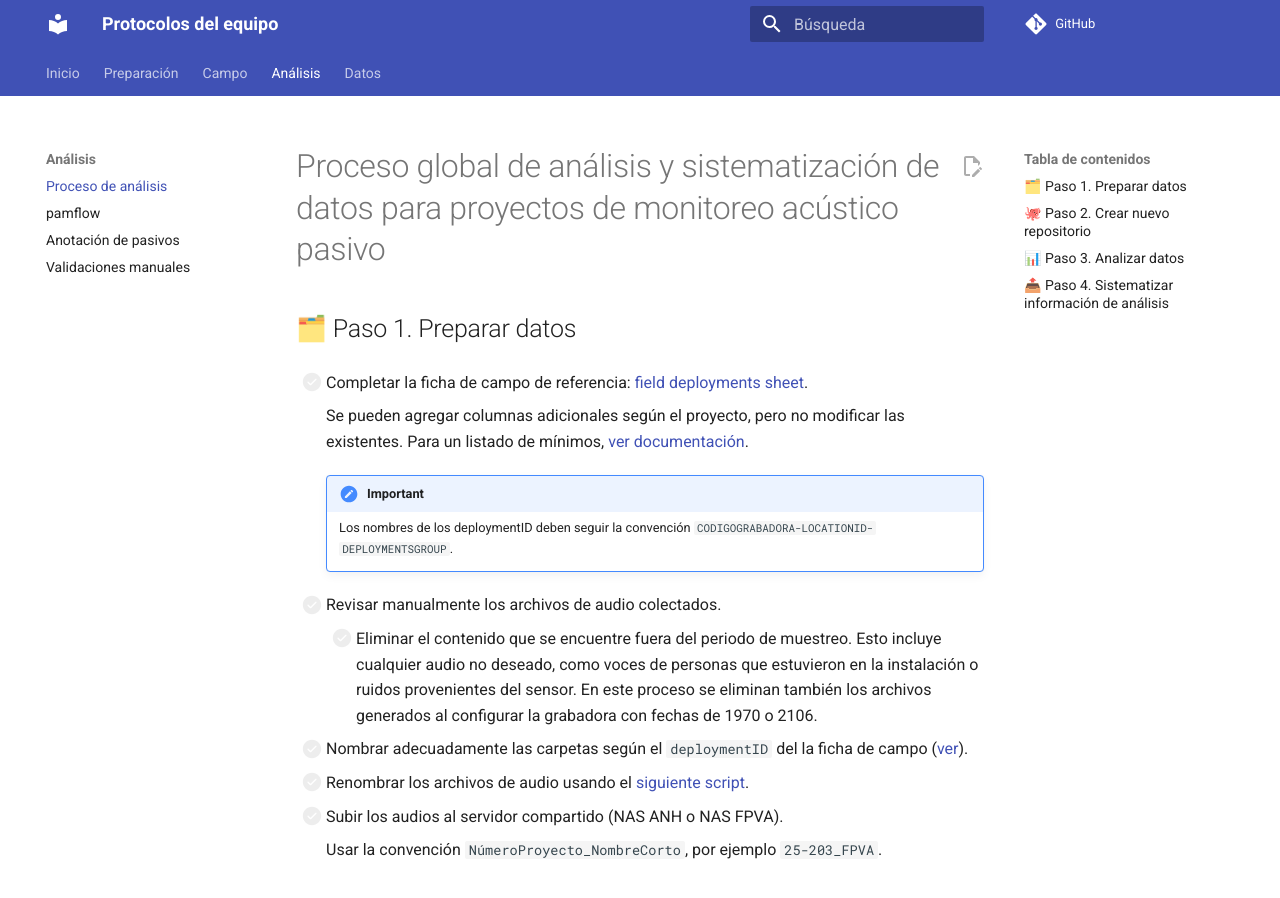
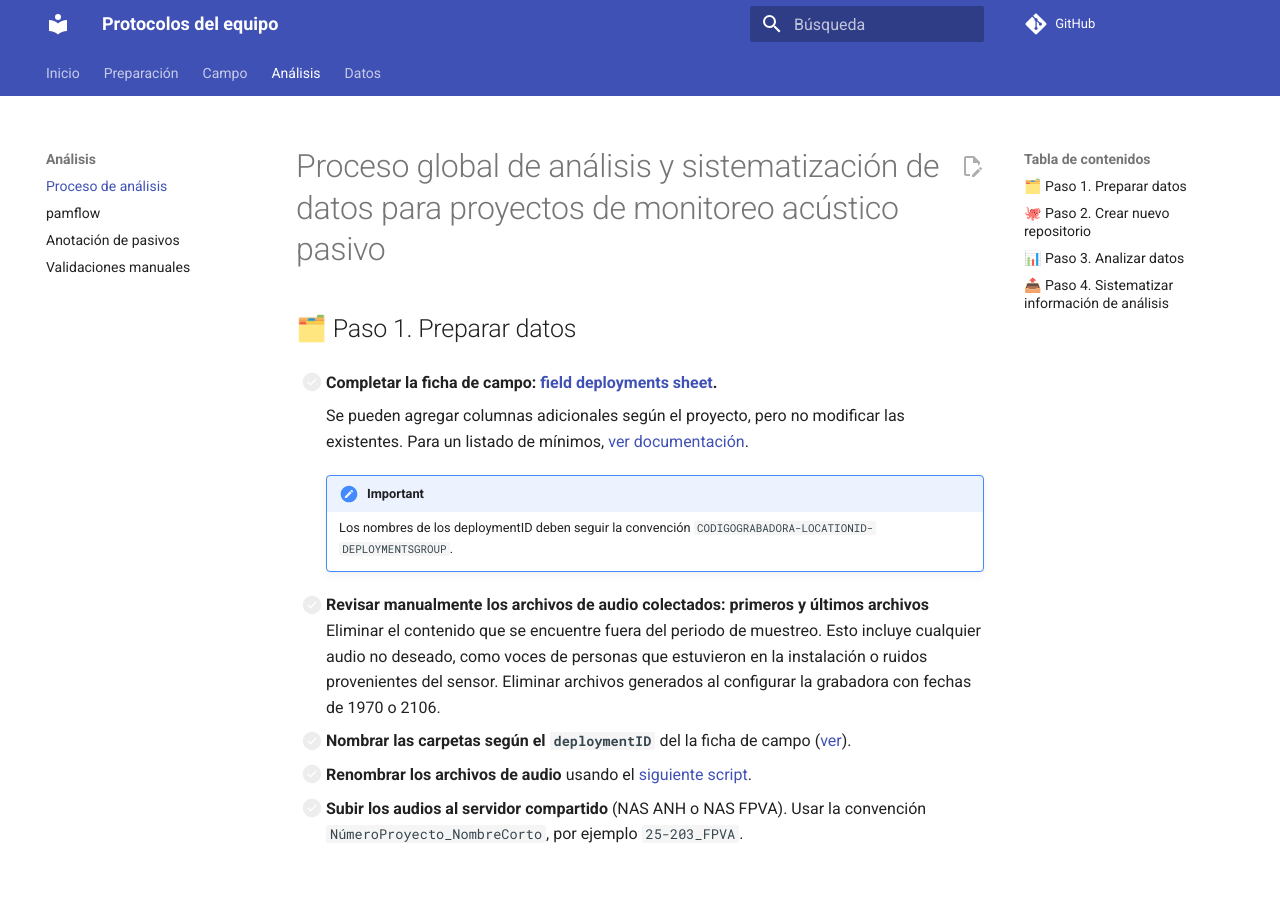
Before and after one commit to juansulloa/protocolos-sonidos, an MkDocs documentation site: the page built from docs/analisis/proceso-analisis.md, in a window 1280 px wide and 900 px high. Built offline with MkDocs 1.6.1 and Material for MkDocs 9.7.7, drawn with Linux system fonts in a browser that asks for light colours; comment, search, counter and statistics services are not loaded.

Commit message:
Revise checklist for data analysis process
Updated checklist items for data analysis process in acoustic monitoring projects, enhancing clarity and formatting.

```diff
--- a/docs/analisis/proceso-analisis.md
+++ b/docs/analisis/proceso-analisis.md
@@ -2,23 +2,21 @@
 
 ## 🗂️ Paso 1. Preparar datos
 
-- [ ] Completar la ficha de campo de referencia: [field deployments sheet](https://doi.org/10.5281/zenodo.16922848).
+- [ ] **Completar la ficha de campo: [field deployments sheet](https://doi.org/10.5281/zenodo.16922848).**
 
     Se pueden agregar columnas adicionales según el proyecto, pero no modificar las existentes. Para un listado de mínimos, [ver documentación](https://pamflow.readthedocs.io/en/latest/data_standardization/data_exchange_format.html).
 
     !!! important
         Los nombres de los deploymentID deben seguir la convención `CODIGOGRABADORA-LOCATIONID-DEPLOYMENTSGROUP`.
 
-- [ ] Revisar manualmente los archivos de audio colectados.
-    - [ ] Eliminar el contenido que se encuentre fuera del periodo de muestreo. Esto incluye cualquier audio no deseado, como voces de personas que estuvieron en la instalación o ruidos provenientes del sensor. En este proceso se eliminan también los archivos generados al configurar la grabadora con fechas de 1970 o 2106.
+- [ ] **Revisar manualmente los archivos de audio colectados: primeros y últimos archivos**
+Eliminar el contenido que se encuentre fuera del periodo de muestreo. Esto incluye cualquier audio no deseado, como voces de personas que estuvieron en la instalación o ruidos provenientes del sensor. Eliminar archivos generados al configurar la grabadora con fechas de 1970 o 2106.
 
-- [ ] Nombrar adecuadamente las carpetas según el `deploymentID` del la ficha de campo ([ver](https://pamflow.readthedocs.io/en/latest/data_standardization/data_exchange_format.html#file-organization)).
+- [ ] **Nombrar las carpetas según el `deploymentID`** del la ficha de campo ([ver](https://pamflow.readthedocs.io/en/latest/data_standardization/data_exchange_format.html#file-organization)).
 
-- [ ] Renombrar los archivos de audio usando el [siguiente script](https://github.com/pamflow-org/rename_audio_files).
+- [ ] **Renombrar los archivos de audio** usando el [siguiente script](https://github.com/pamflow-org/rename_audio_files).
 
-- [ ] Subir los audios al servidor compartido (NAS ANH o NAS FPVA).
-
-    Usar la convención `NúmeroProyecto_NombreCorto`, por ejemplo `25-203_FPVA`.
+- [ ] **Subir los audios al servidor compartido** (NAS ANH o NAS FPVA). Usar la convención `NúmeroProyecto_NombreCorto`, por ejemplo `25-203_FPVA`.
 
 ## 🐙 Paso 2. Crear nuevo repositorio
 
```
